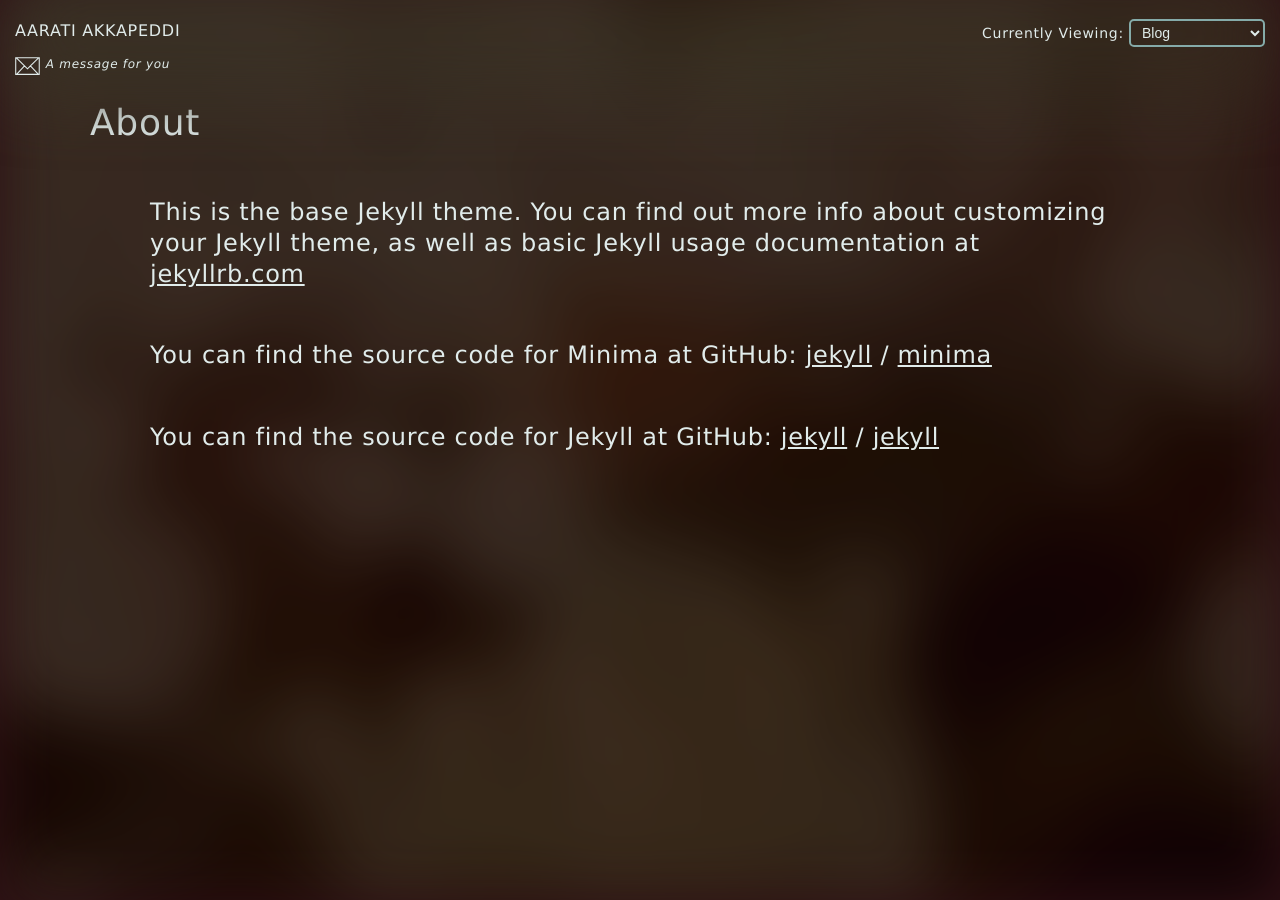
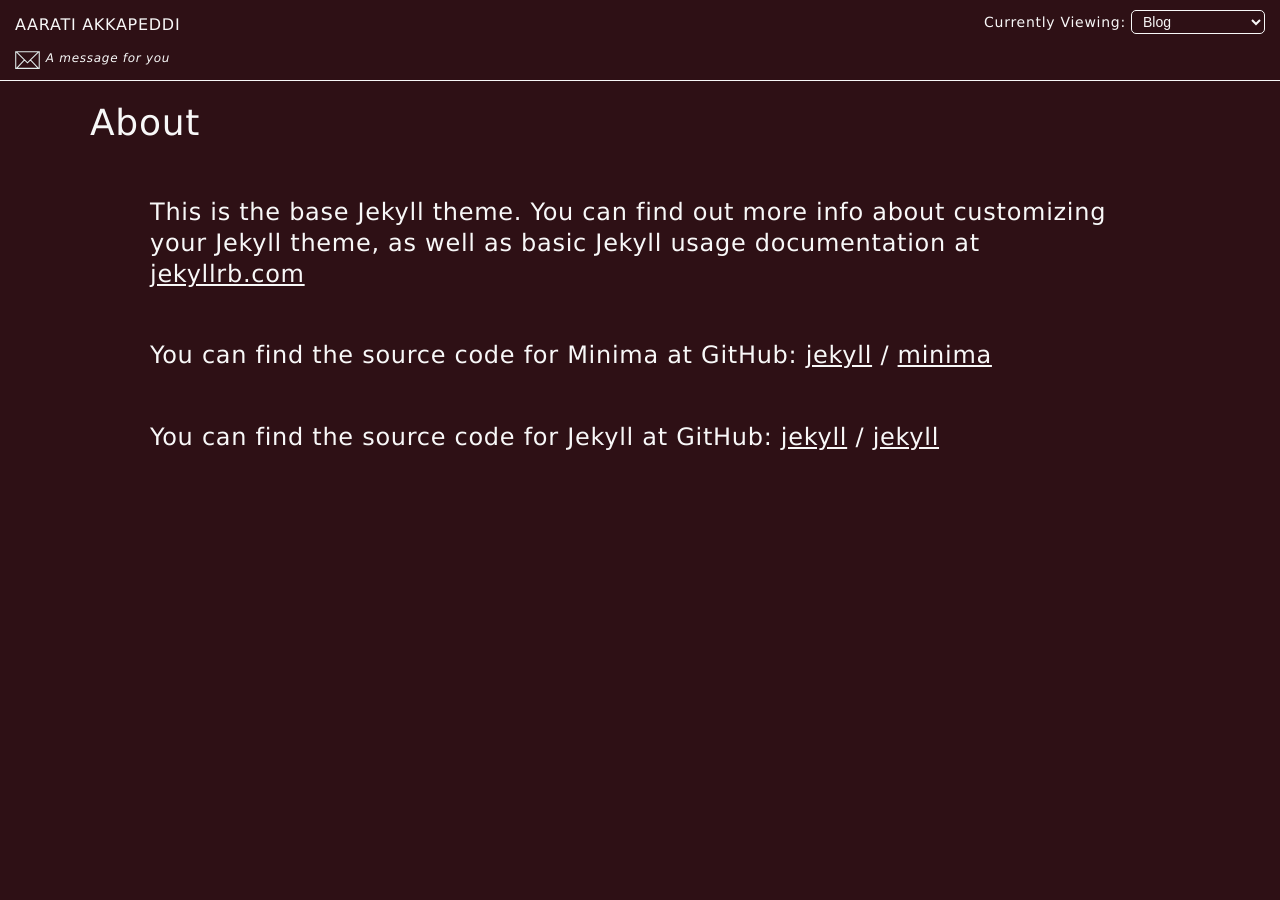
Before and after one commit to AaratiAkkapeddi/blog, a Jekyll site: the page built from about.markdown, in a window 1280 px wide. Built offline with Jekyll 4.4.1, drawn with Linux system fonts in a browser that asks for light colours.

Commit message:
update nav

```diff
--- a/assets/main.scss
+++ b/assets/main.scss
@@ -3,7 +3,7 @@
 ---
 
 // @import "minima";
-$color_1: #E1ECEB;
+$color_1: #f8f8f8;
 $color_2: inherit;
 $font-family_1: 'Lucida Sans Unicode', 'Lucida Grande', 'Lucida Sans', Arial, sans-serif;
 $background-color_1: #2e1015;
@@ -83,9 +83,9 @@ $background-color_2: transparent;
 /*large desktop*/
 /* MOBILE */
 .bg{
-    background-image: url('/fieldnotes/assets/profile.jpg');
-    filter:blur(30px) contrast(120%) brightness(0.3);
-    background-position: 70% 10%;
+    // background-image: url('/fieldnotes/assets/profile.jpg');
+    // filter:blur(30px) contrast(120%) brightness(0.3);
+    // background-position: 70% 10%;
     opacity: 0.8;
 }
 body {
@@ -123,15 +123,16 @@ blockquote {
 	.bg {
 		position: absolute;
 	}
-	height: 150px;
-	width: 100%;
-	overflow: hidden;
-	z-index: 2;
-	position: fixed;
-	top: -50px;
-	left: 0;
-	filter: blur(30px);
-	opacity: 1;
+	height: 130px;
+    width:100%;
+    overflow: hidden;
+    z-index: 2;
+    position:fixed;
+    top:-50px;
+    left:0;
+    background-color: $background-color_1;
+    border-bottom:1px solid $color_1;
+    opacity: 1;
 }
 sup a{
 	text-decoration: none;
@@ -160,9 +161,16 @@ nav {
 	ul {
 		padding-left: 0;
 		padding: 0px 15px;
+		margin:10px 0;
 		&:last-child {
 			font-size: 14px;
 			text-align: right;
+			li{
+				&:first-child{
+					padding-top:0;
+				}
+
+			}
 		}
 	}
 	li {
@@ -174,9 +182,9 @@ nav {
 			font-size: 14px;
 			max-width: 200px;
 			text-overflow: ellipsis;
-			padding: 3px 7px;
+			padding: 2px 7px;
 			border-radius: 5px;
-			border: 2px solid #85ABA9;
+			border: 1px solid #f8f8f8;
 		}
 	}
 }
@@ -190,7 +198,7 @@ nav {
 		&:nth-child(1) {
 			margin-top: 5px;
 			&:hover {
-				box-shadow: 0px 0px 20px 4px #85ABA9;
+				box-shadow: 0px 0px 20px 4px #f8f8f8;
 			}
 		}
 	}
@@ -204,11 +212,11 @@ nav {
 #message-inner {
 	position: fixed;
 	max-width: calc(70% - 55px);
-	border: 2px solid #85ABA9;
+	border: 2px solid #f8f8f8;
 	padding: 25px;
 	display: none;
 	top: 4em;
-	background-image: url('./letter.png');
+	background-color: #2e1015;
 	background-repeat: no-repeat;
 	background-position: 17% 40%;
 	background-size: 300%;
```
